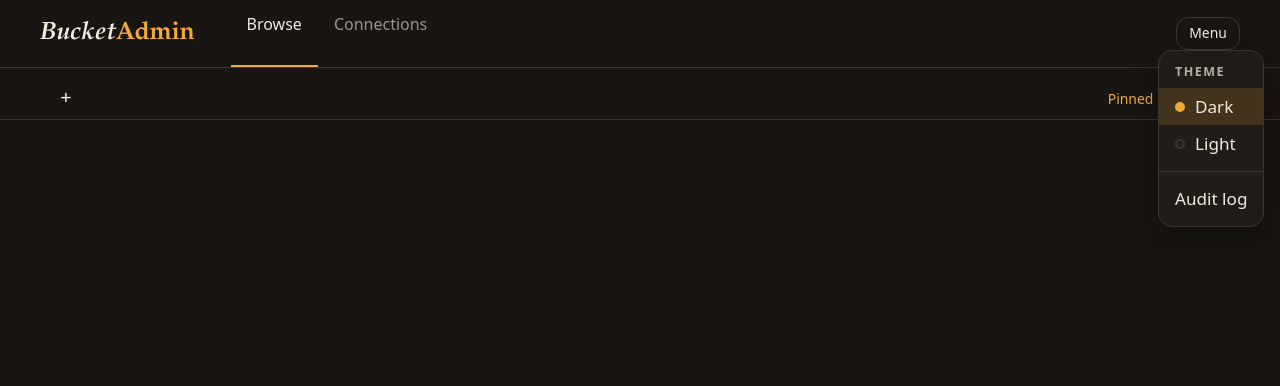
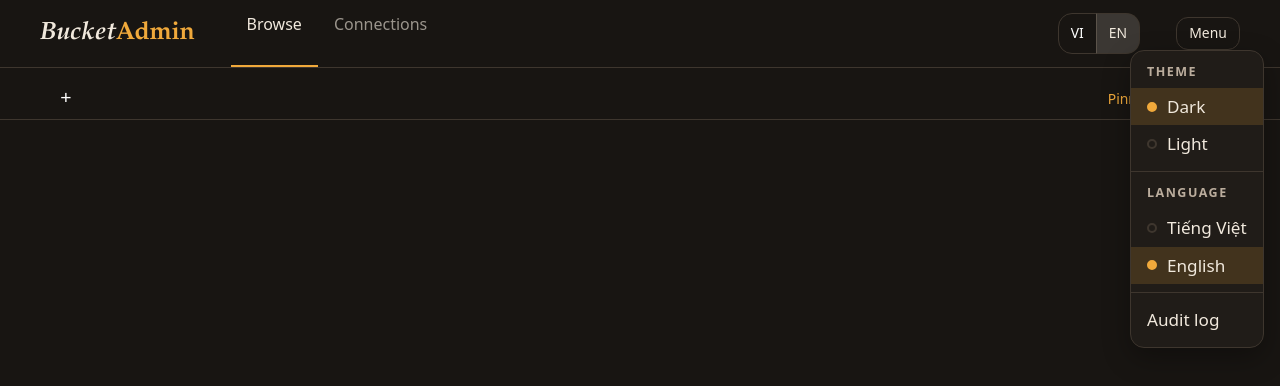
Before and after one commit to DucLong06/bucketadmin, a React (Vite) app: page / in a window 1280 px wide. Both pictures are taken after a click on the button "Menu". Shown: the top 386 px of the page. Built offline with nearby package versions, Linux system fonts and the light colour scheme.

Commit message:
Language switch on every screen: VI | EN in the app bar and in the menu

```diff
--- a/src/App.tsx
+++ b/src/App.tsx
@@ -25,11 +25,11 @@ import { filterPins, isPinned, movePin, pinAll, pinSummaryText, pinTarget, toggl
 import AuditLog from "./AuditLog";
 import Browse, { NARROW, SHORT } from "./Browse";
 import Connections from "./Connections";
-import { t, useLang } from "./i18n";
+import { setLang, t, useLang } from "./i18n";
 import { closeTab, cycleTab, groupRecents, placeLabel, placePath, restoreTabs, samePlace, saveTabs, tabShortcut, tabTitle, type BrowseTab, type Place, type SavedTabs } from "./tabs";
 import { eyebrow, setMode, themes, tokens, useMode } from "./theme";
 import { TaskPanel, useTransfers } from "./transfers";
-import { ErrorAlert, ListFilter, PinToggle } from "./ui";
+import { ErrorAlert, LangToggle, ListFilter, PinToggle } from "./ui";
 import { zoomShortcut } from "./zoom";
 
 /** A release newer than this build (backend `update_check`). */
@@ -44,7 +44,7 @@ const nowhere = (clusterId: string): Place => ({ clusterId, uid: "", bucket: "",
 
 export default function App() {
   // Every string below (and in every child) is looked up again when the language changes.
-  useLang();
+  const lang = useLang();
   const mode = useMode();
   // The app-bar menu: theme, audit log.
   const [appMenu, setAppMenu] = useState<HTMLElement | null>(null);
@@ -289,6 +289,10 @@ export default function App() {
               title={t("app.update.title", { current: update.current, url: update.url })}
             />
           )}
+          {/* The language is switched from every screen, not only from Connections. A narrow window keeps it in the menu only. */}
+          <Box sx={{ display: "flex", "@media (max-width:1023px)": { display: "none" } }}>
+            <LangToggle />
+          </Box>
           <Button size="small" variant="outlined" aria-haspopup="menu" onClick={(e) => setAppMenu(e.currentTarget)}>
             {t("app.menu")}
           </Button>
@@ -300,6 +304,16 @@ export default function App() {
               <MenuItem key={choice} role="menuitemradio" aria-checked={mode === choice} selected={mode === choice} onClick={() => setMode(choice)} sx={{ minHeight: 40, gap: 1.25 }}>
                 <Box component="span" aria-hidden sx={{ width: 10, height: 10, borderRadius: "50%", border: 2, borderColor: mode === choice ? "primary.main" : "divider", bgcolor: mode === choice ? "primary.main" : "transparent" }} />
                 {t(`theme.${choice}`)}
+              </MenuItem>
+            ))}
+            <Divider component="li" sx={{ my: 0.5 }} />
+            <Typography component="li" role="presentation" sx={{ ...eyebrow, color: "text.secondary", px: 2, pt: 0.5, pb: 0.75 }}>
+              {t("settings.language")}
+            </Typography>
+            {(["vi", "en"] as const).map((choice) => (
+              <MenuItem key={choice} role="menuitemradio" aria-checked={lang === choice} selected={lang === choice} onClick={() => setLang(choice)} sx={{ minHeight: 40, gap: 1.25 }}>
+                <Box component="span" aria-hidden sx={{ width: 10, height: 10, borderRadius: "50%", border: 2, borderColor: lang === choice ? "primary.main" : "divider", bgcolor: lang === choice ? "primary.main" : "transparent" }} />
+                {t(`lang.${choice}`)}
               </MenuItem>
             ))}
             <Divider component="li" sx={{ my: 0.5 }} />
```
